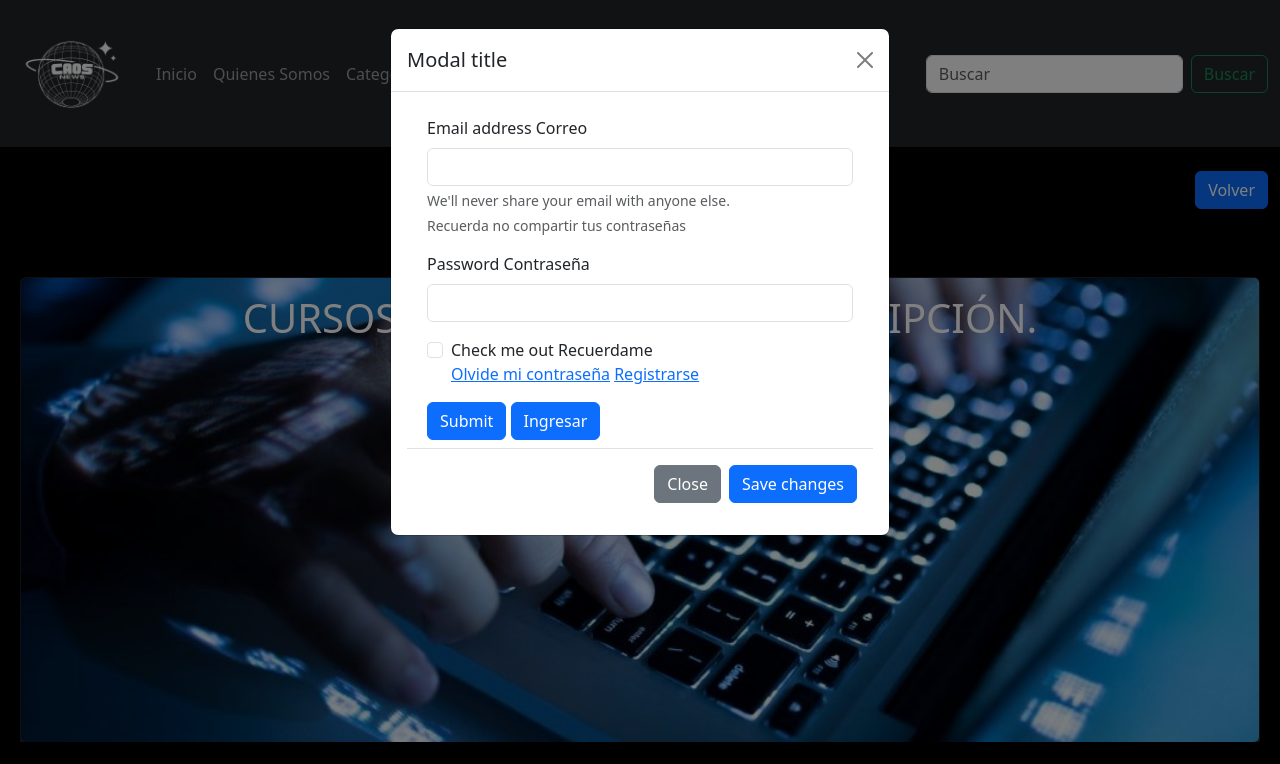
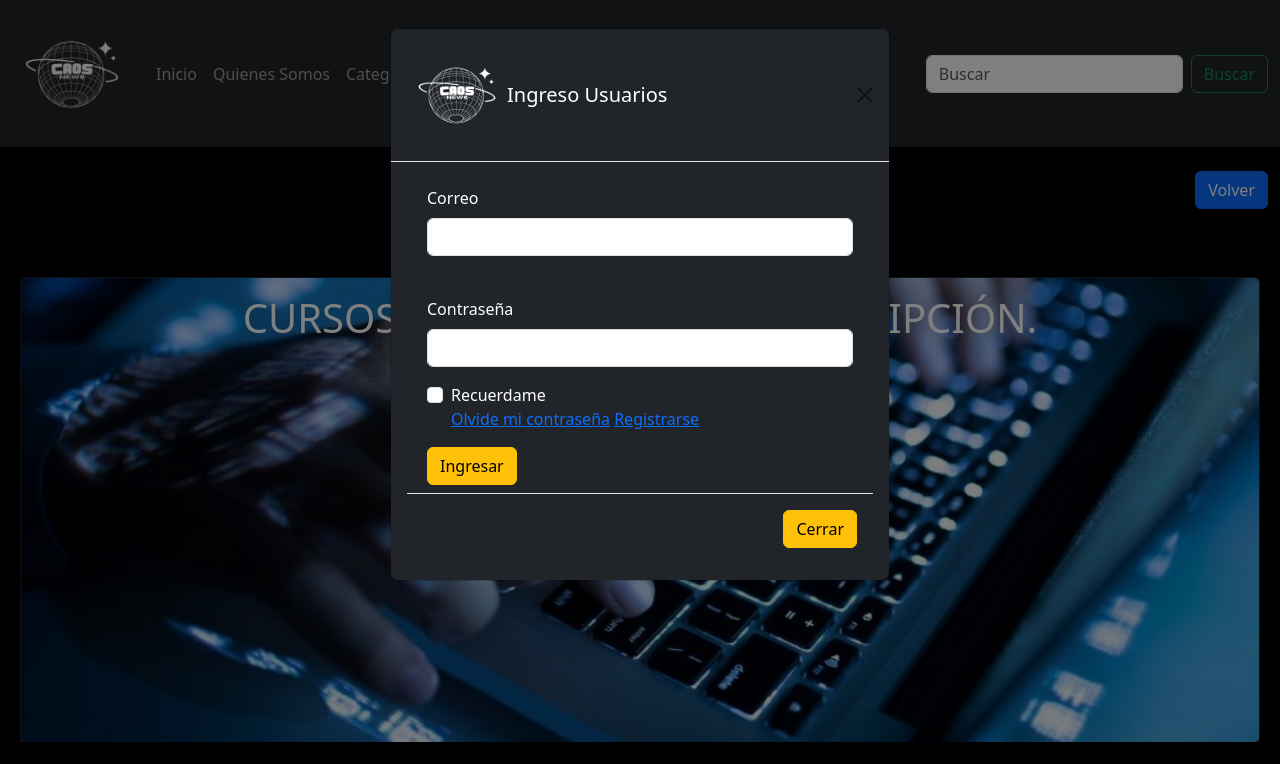
Before and after one commit to KStuardo/ProyectoWeb, a plain HTML site: page Carrito.html in a window 1280 px wide. Both pictures are taken after a click on the button "Usuarios". Shown: the top 764 px of the page. Drawn offline with nearby package versions, Linux system fonts and the light colour scheme; grey boxes are pictures that could not be loaded.

Commit message:
carrito panel usuario reparado

```diff
--- a/Carrito.html
+++ b/Carrito.html
@@ -277,47 +277,50 @@
     </div>
 </footer>
 
-   <!-- Modal -->
-<div class="modal fade" id="exampleModal" tabindex="-1" aria-labelledby="exampleModalLabel" aria-hidden="true">
+  <!-- Modal -->
+  <div class="modal fade" id="exampleModal" tabindex="-1" aria-labelledby="exampleModalLabel" aria-hidden="true">
     <div class="modal-dialog">
-      <div class="modal-content">
+      <div class="modal-content bg-dark text-white">
         <div class="modal-header">
-          <h1 class="modal-title fs-5" id="exampleModalLabel">Modal title</h1>
+          <img src="images/Logo_Puño_Circular_Deportivo_Rojo_Negro__1_-removebg-preview.png" alt="logo" width="100px"
+            height="100px">
+          <h1 class="modal-title fs-5" id="exampleModalLabel">Ingreso Usuarios</h1>
           <button type="button" class="btn-close" data-bs-dismiss="modal" aria-label="Close"></button>
         </div>
         <div class="modal-body">
           <div class="container">
             <form class="m-2">
               <div class="mb-3">
-                <label for="exampleInputEmail1" class="form-label">Email address</label>
+
                 <label for="exampleInputEmail1" class="form-label">Correo</label>
                 <input type="email" class="form-control" id="exampleInputEmail1" aria-describedby="emailHelp">
-                <div id="emailHelp" class="form-text">We'll never share your email with anyone else.</div>
                 <div id="emailHelp" class="form-text">Recuerda no compartir tus contraseñas</div>
               </div>
               <div class="mb-3">
-                <label for="exampleInputPassword1" class="form-label">Password</label>
+
                 <label for="exampleInputPassword1" class="form-label">Contraseña</label>
                 <input type="password" class="form-control" id="exampleInputPassword1">
               </div>
               <div class="mb-3 form-check">
                 <input type="checkbox" class="form-check-input" id="exampleCheck1">
-                <label class="form-check-label" for="exampleCheck1">Check me out</label>
+
                 <label class="form-check-label" for="exampleCheck1">Recuerdame</label>
                 <br>
                 <a href="#" class="form-check-label" for="exampleCheck1">Olvide mi contraseña</a>
-                <a href="#" class="form-check-label" for="exampleCheck1">Registrarse</a>
+                <a href="/ProyectoWeb/RegistrarUsuario.html" class="form-check-label"
+                  for="exampleCheck1">Registrarse</a>
               </div>
-              <button type="submit" class="btn btn-primary">Submit</button>
-              <button type="submit" class="btn btn-primary">Ingresar</button>
-        </div>
-        <div class="modal-footer">
-          <button type="button" class="btn btn-secondary" data-bs-dismiss="modal">Close</button>
-          <button type="button" class="btn btn-primary">Save changes</button>
+
+              <button type="submit" class="btn btn-warning">Ingresar</button>
+          </div>
+          <div class="modal-footer">
+            <button type="button" class="btn btn-warning" data-bs-dismiss="modal">Cerrar</button>
+
+          </div>
         </div>
       </div>
     </div>
-  </div>
+
 
 
     <!-- Bootstrap JavaScript Libraries -->
```
